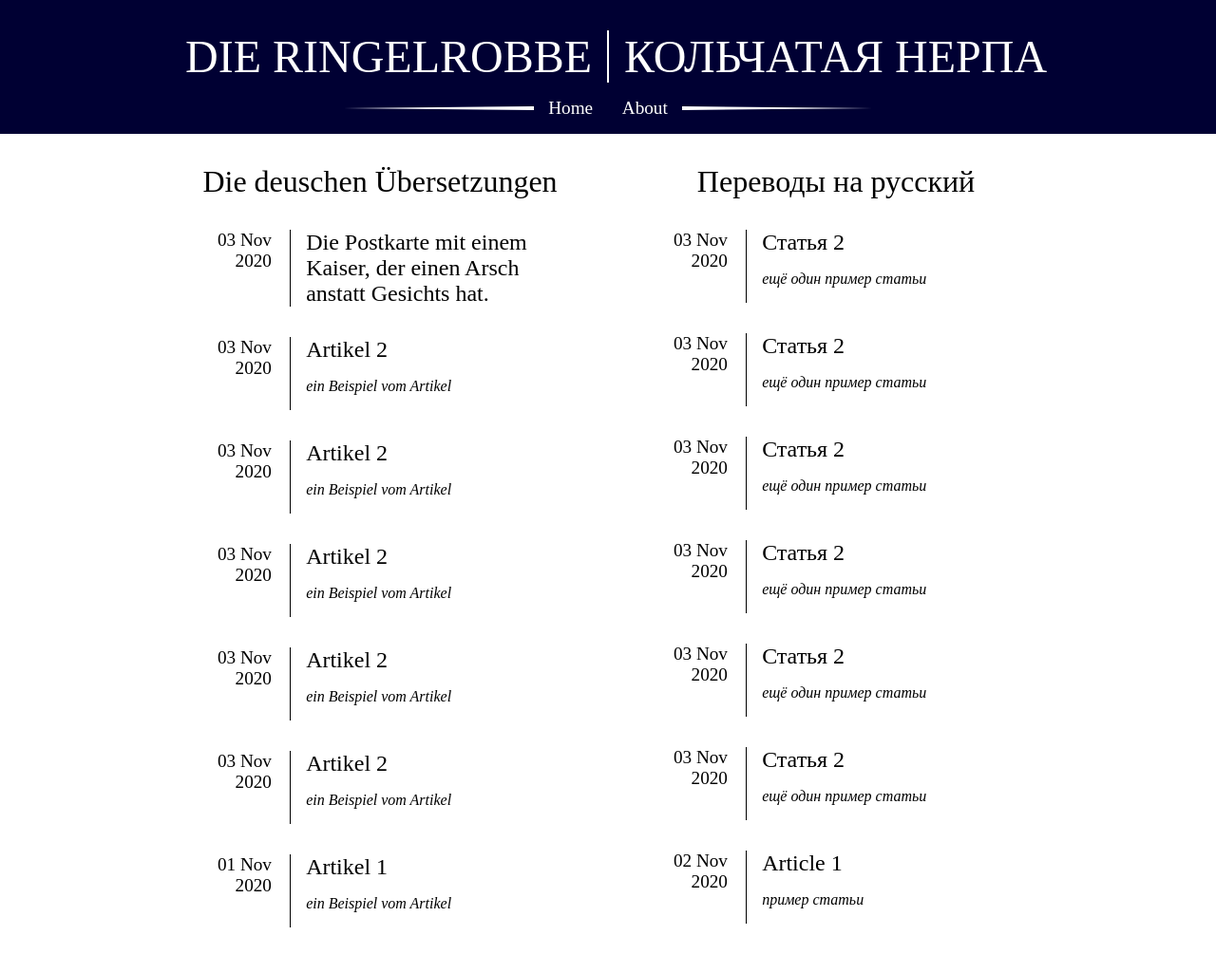
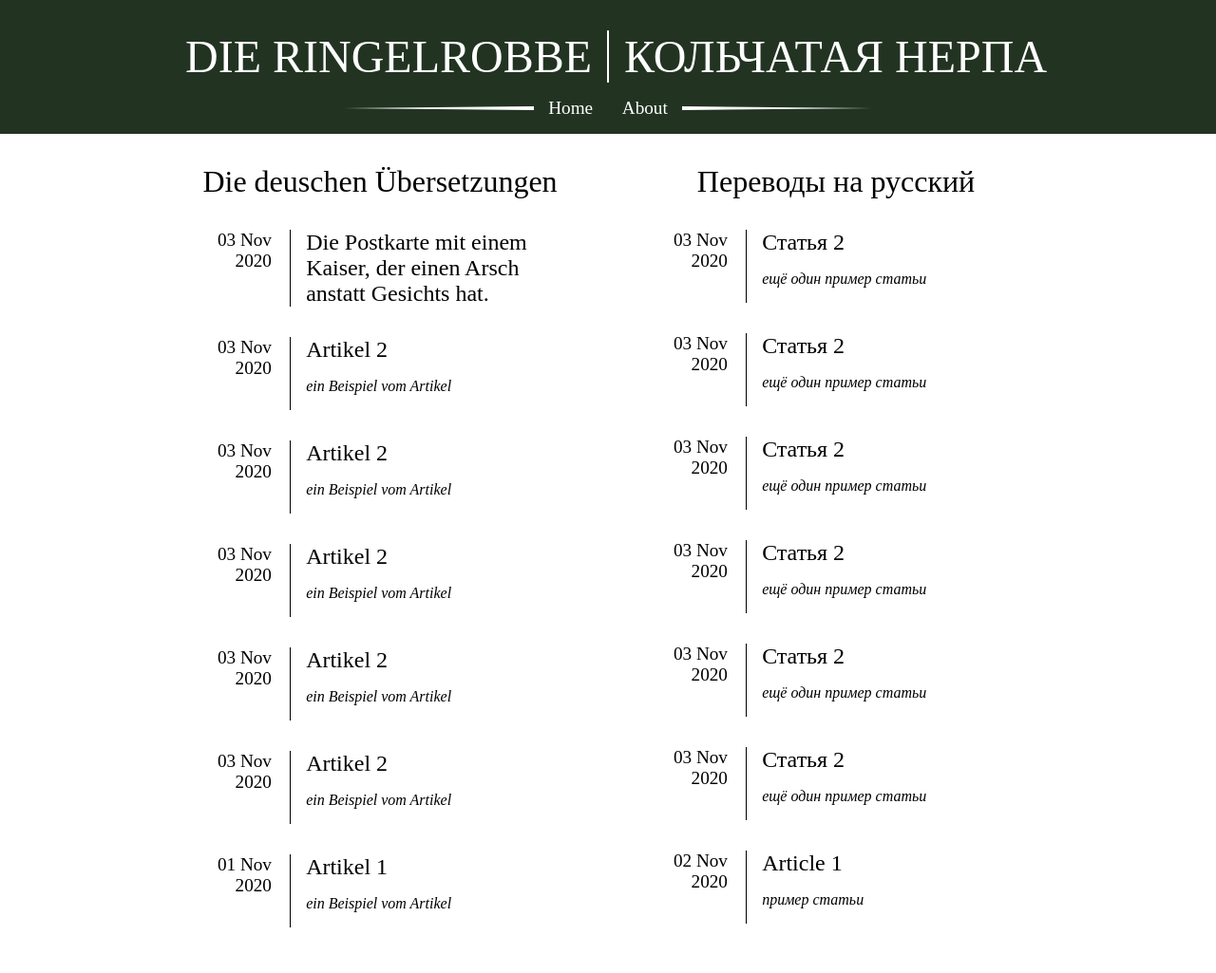
Before and after one commit to the7winds/ringelrobbe-site, a Jekyll site: the page built from index.html, in a window 1280 px wide. Shown: the whole page at 95% size. Built offline with Jekyll 4.4.1, drawn with Linux system fonts in a browser that asks for light colours.

Commit message:
fix coloscheme

```diff
--- a/_sass/colormap.scss
+++ b/_sass/colormap.scss
@@ -5,7 +5,7 @@ $text-color: #000;
 $link-color: #000;
 $link-highlighted-color: #a22;
 
-$item-highlighted-color: #eee;
+$item-highlighted-color: #f5f5f5;
 
 $header-text-color: #fff;
-$header-background-color: #003;
+$header-background-color: #232;
```
